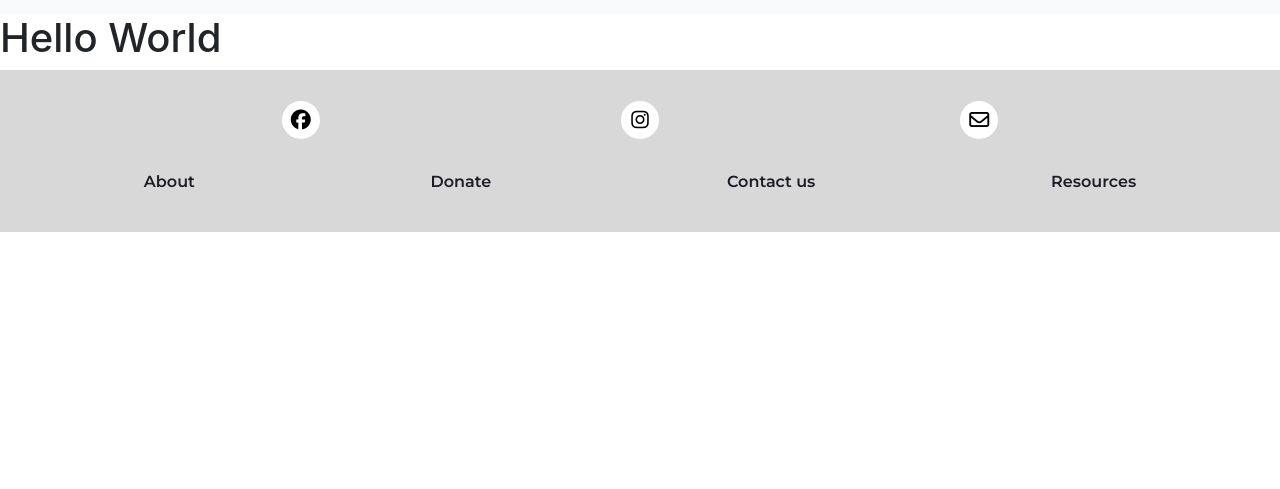
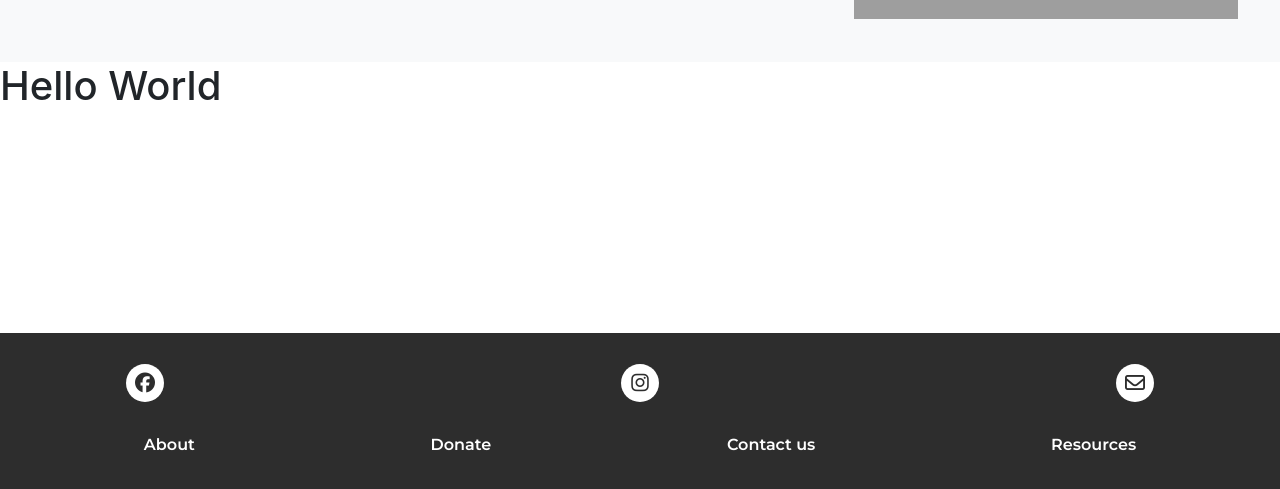
Before and after one commit to rudyards/SPLA-Redesign, a React (Create React App) app in the folder spla-redesign/: page / in a window 1280 px wide. Shown: the part 305-794 px from the top of the page. Built offline with nearby package versions, Linux system fonts and the light colour scheme; grey boxes are pictures that could not be loaded.

Commit message:
sticky-footer

```diff
--- a/spla-redesign/src/components/Footer/Footer.css
+++ b/spla-redesign/src/components/Footer/Footer.css
@@ -1,13 +1,12 @@
 .footer {
-  background: rgb(216 216 216);
+  background: rgb(45 45 45);
   padding: 31px 26px 38px 26px;
 }
 
 .sm-links {
   display: flex;
-  justify-content: space-around;
-
-  padding: 0 105px 15.5px 105px;
+  justify-content: space-between;
+  padding: 0 100px 15.5px 100px;
 }
 
 .footer-links {
@@ -17,7 +16,7 @@
 }
 
 .footer-link {
-  color: rgb(29 29 38);
+  color: rgb(255, 255, 255);
   font-family: "Montserrat", sans-serif;
   font-weight: 600;
   font-size: 16px;
@@ -38,6 +37,6 @@
 .fa-facebook,
 .fa-instagram,
 .fa-envelope {
-  color: rgb(0, 0, 0);
+  color: rgb(45, 45, 45);
   font-size: 20px;
 }
--- a/spla-redesign/src/components/Header/Header.css
+++ b/spla-redesign/src/components/Header/Header.css
@@ -3,8 +3,18 @@
     flex-direction: row-reverse;
     background: rgb(216 216 216);
     padding: 31px 26px 38px 26px;
-  }
+}
+
+.navbar-toggler {
+    background: none;
+    border: none;
+}
+
+.navbar-toggler:focus {
+    outline: none;
+}
+
 
 img {
-    width: 40vh;
+    width: 30vw;
 }
--- a/spla-redesign/src/pages/App/App.css
+++ b/spla-redesign/src/pages/App/App.css
@@ -12,3 +12,23 @@
   font-size: calc(10px + 2vmin);
   color: white;
 }
+
+.app {
+  display: flex;
+  flex-direction: column;
+  min-height: 100vh;
+}
+
+.site-content {
+  flex: 1 0 auto;
+  padding: var(--space) var(--space) 0;
+  width: 100%;
+}
+
+.site-content:after {
+  content: '\00a0';
+  display: block;
+  margin-top: var(--space);
+  height: 0;
+  visibility: hidden;
+}
--- a/spla-redesign/src/pages/App/App.js
+++ b/spla-redesign/src/pages/App/App.js
@@ -12,10 +12,12 @@ class App extends Component {
 
   render() {
     return (
-      <div>
+      <div className='app'>
+        <div className="site-content">
         <Header />
         <h1>Hello World</h1>
-        <Footer />
+      </div>
+      <Footer />
       </div>
     );
   }
```
